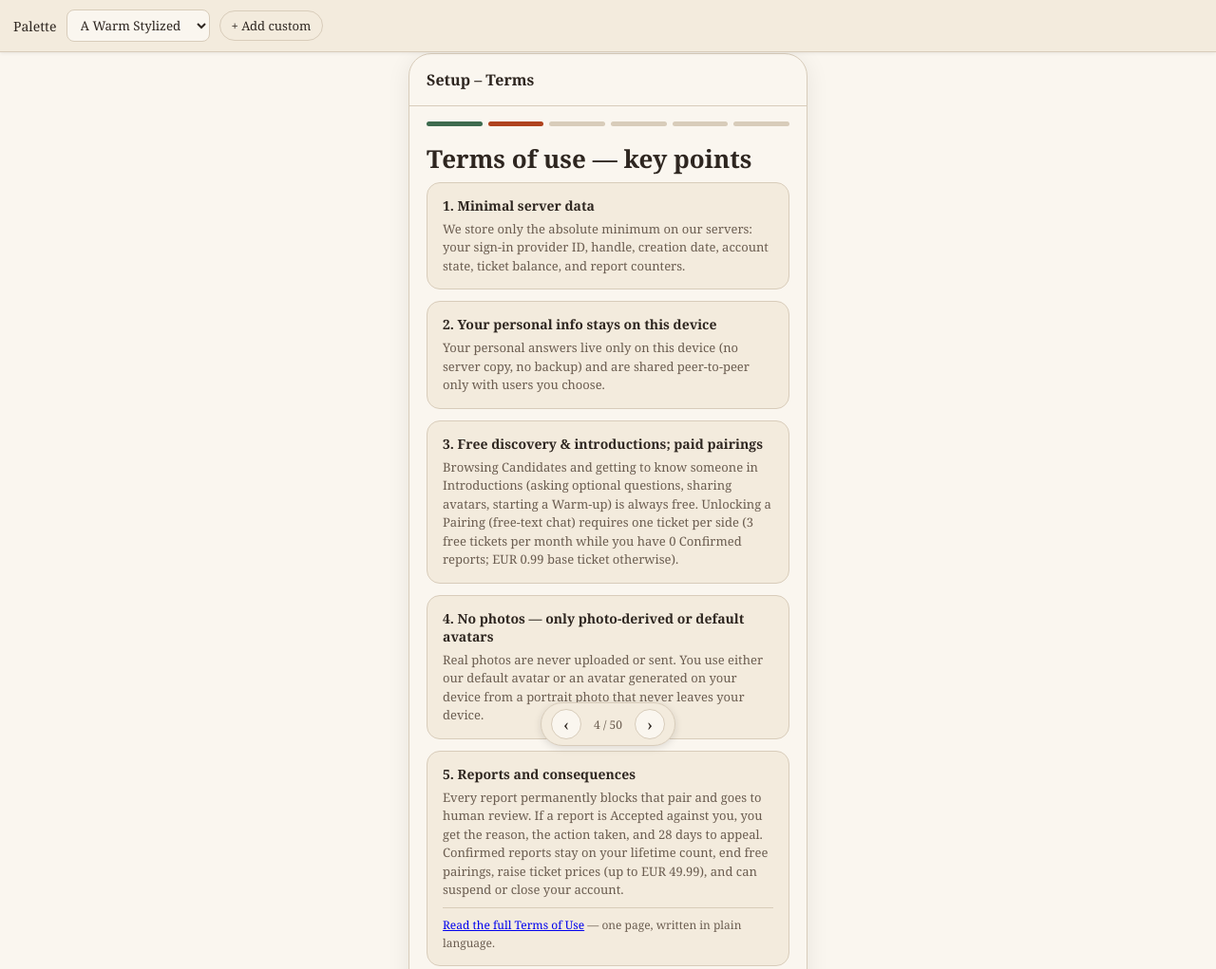
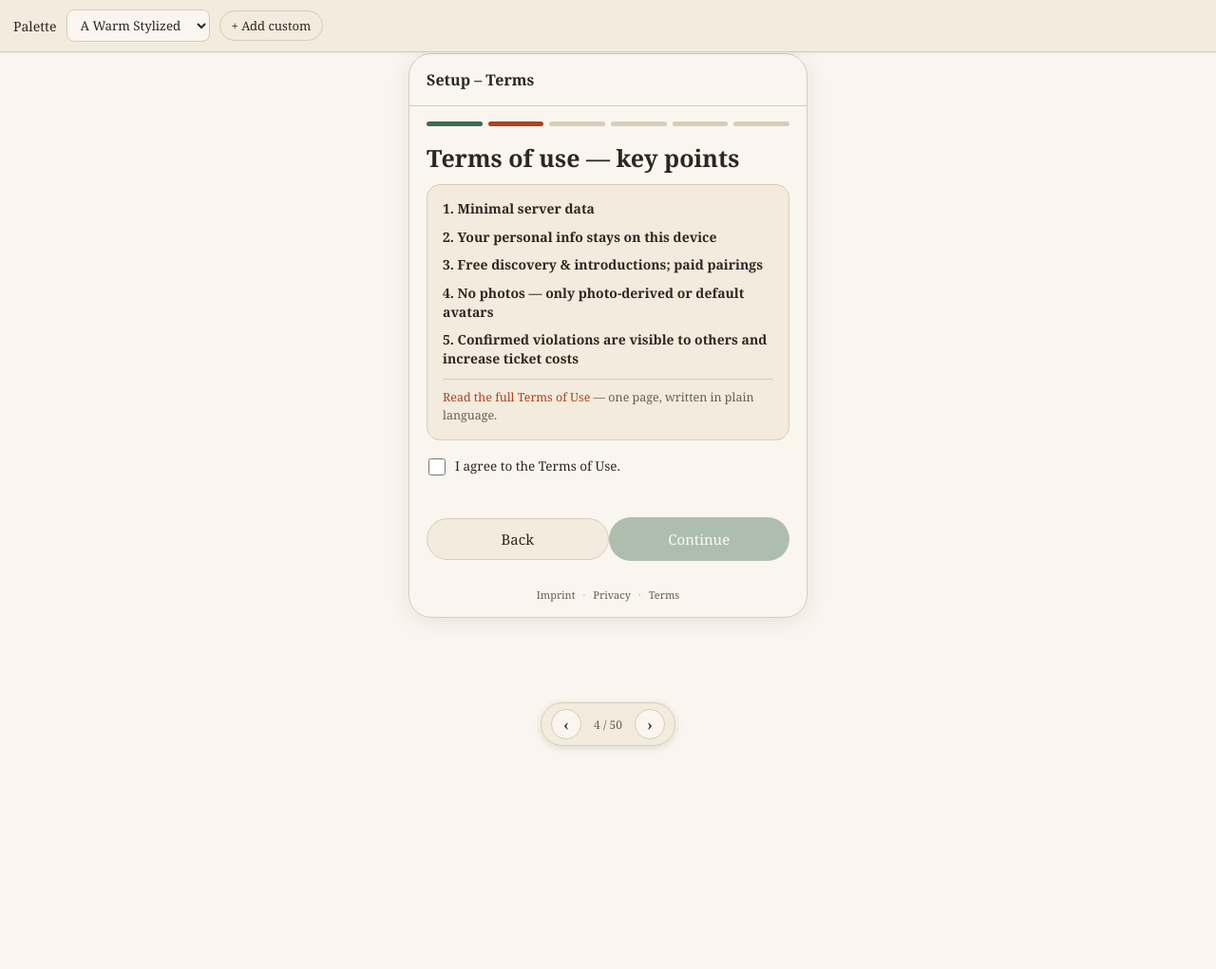
Before and after one commit to r-koch/partner-002-ui, a plain HTML site: page draft-01b-terms.html in a window 1280 px wide. Shown: the top 1021 px of the page at 95% size. After the commit the page ends 800 px from the top, so only its background shows below. Drawn offline with Linux system fonts and the light colour scheme.

Commit message:
sync: compact Setup - Terms into single 5-headline card (mirror of 1f72683)

```diff
--- a/draft-01b-terms.html
+++ b/draft-01b-terms.html
@@ -29,16 +29,18 @@
   .qmark{width:20px; height:20px; border-radius:50%; border:1.5px solid var(--muted);
          color:var(--muted); font-size:12px; display:inline-flex; align-items:center;
          justify-content:center; cursor:pointer; background:none; font-family:inherit;}
-  .body{flex:1; padding:18px; overflow-y:auto;}
+  .body{flex:1; padding:18px; display:flex; flex-direction:column; justify-content:center;}
   .step{font-size:13px; color:var(--muted); margin-bottom:12px;}
-  h1{font-size:26px; font-weight:600; margin-bottom:8px; line-height:1.25;}
+  h1{font-size:25px; font-weight:600; margin-bottom:12px; line-height:1.25;}
   .lead{font-size:15px; color:var(--muted); margin-bottom:22px; line-height:1.5;}
   .block{border:1px solid var(--line); border-radius:14px; background:var(--surface);
-         padding:14px 16px; margin-bottom:12px;}
-  .block .t{font-size:14px; font-weight:600; margin-bottom:6px;}
-  .block .tl{font-size:13px; color:var(--muted); line-height:1.5;}
-  .block .precise{font-size:12px; color:var(--muted); line-height:1.6; margin-top:8px;
-         border-top:1px solid var(--line); padding-top:8px;}
+         padding:15px 16px; margin-bottom:4px;}
+  .block .t{font-size:14px; font-weight:600; margin-bottom:10px; line-height:1.4;}
+  .block .t:last-of-type{margin-bottom:0;}
+  .block .precise{font-size:12.5px; color:var(--muted); line-height:1.5; margin-top:12px;
+         border-top:1px solid var(--line); padding-top:10px;}
+  .block .precise a{color:var(--accent); text-decoration:none;}
+  .block .precise a:hover{text-decoration:underline;}
   .positive{display:block; width:100%; background:var(--positive); color:var(--positive-text);
        border:none; border-radius:999px; padding:13px 0; font-size:15px; cursor:pointer;
        font-family:inherit; margin-top:6px; text-align:center; text-decoration:none;}
@@ -94,23 +96,10 @@
       <h1>Terms of use — key points</h1>
       <div class="block">
         <div class="t">1. Minimal server data</div>
-        <div class="tl">We store only the absolute minimum on our servers: your sign-in provider ID, handle, creation date, account state, ticket balance, and report counters.</div>
-      </div>
-      <div class="block">
         <div class="t">2. Your personal info stays on this device</div>
-        <div class="tl">Your personal answers live only on this device (no server copy, no backup) and are shared peer-to-peer only with users you choose.</div>
-      </div>
-      <div class="block">
         <div class="t">3. Free discovery &amp; introductions; paid pairings</div>
-        <div class="tl">Browsing Candidates and getting to know someone in Introductions (asking optional questions, sharing avatars, starting a Warm-up) is always free. Unlocking a Pairing (free-text chat) requires one ticket per side (3 free tickets per month while you have 0 Confirmed reports; EUR 0.99 base ticket otherwise).</div>
-      </div>
-      <div class="block">
         <div class="t">4. No photos — only photo-derived or default avatars</div>
-        <div class="tl">Real photos are never uploaded or sent. You use either our default avatar or an avatar generated on your device from a portrait photo that never leaves your device.</div>
-      </div>
-      <div class="block">
-        <div class="t">5. Reports and consequences</div>
-        <div class="tl">Every report permanently blocks that pair and goes to human review. If a report is Accepted against you, you get the reason, the action taken, and 28 days to appeal. Confirmed reports stay on your lifetime count, end free pairings, raise ticket prices (up to EUR 49.99), and can suspend or close your account.</div>
+        <div class="t">5. Confirmed violations are visible to others and increase ticket costs</div>
         <div class="precise"><a href="draft-legal-terms.html" target="_blank" rel="noopener">Read the full Terms of Use</a> — one page, written in plain language.</div>
       </div>
       <label class="accept" for="acceptBox">
```
Also changed, not shown: map.html (+1 -1 lines).
